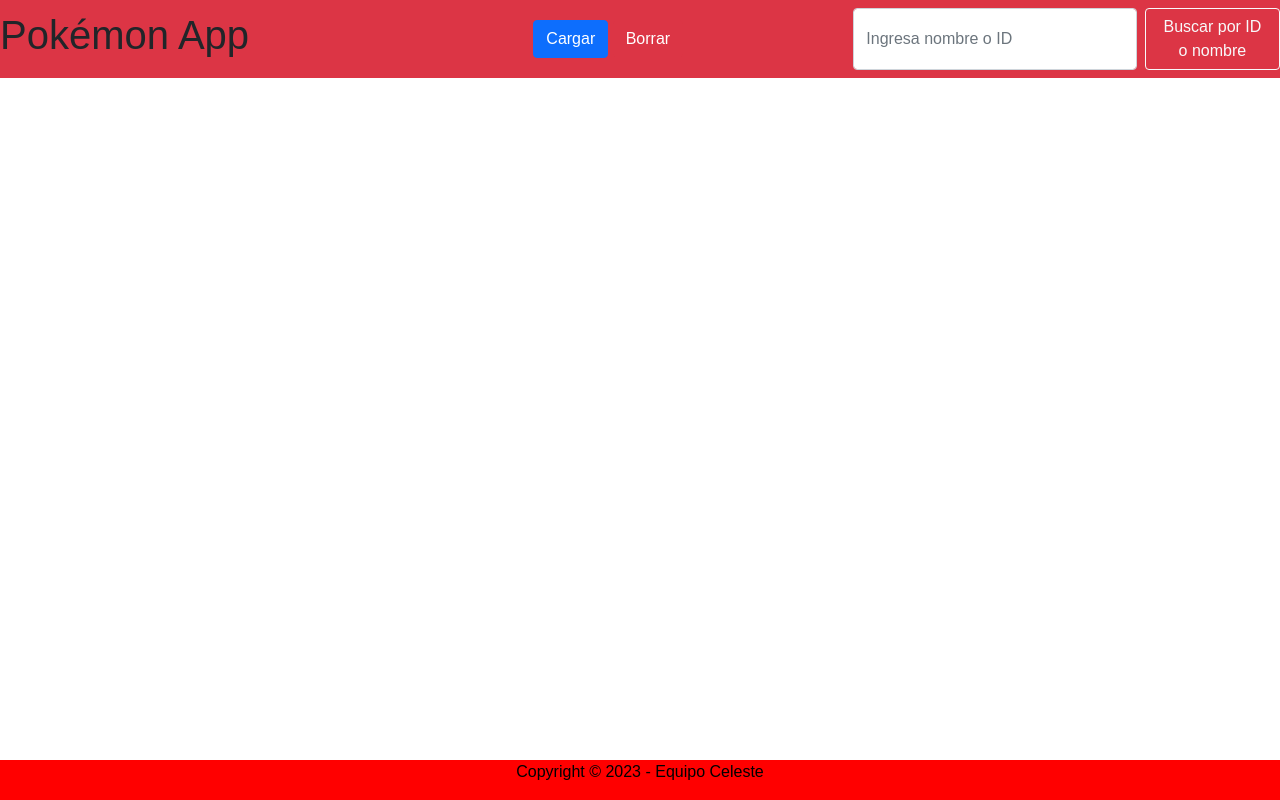
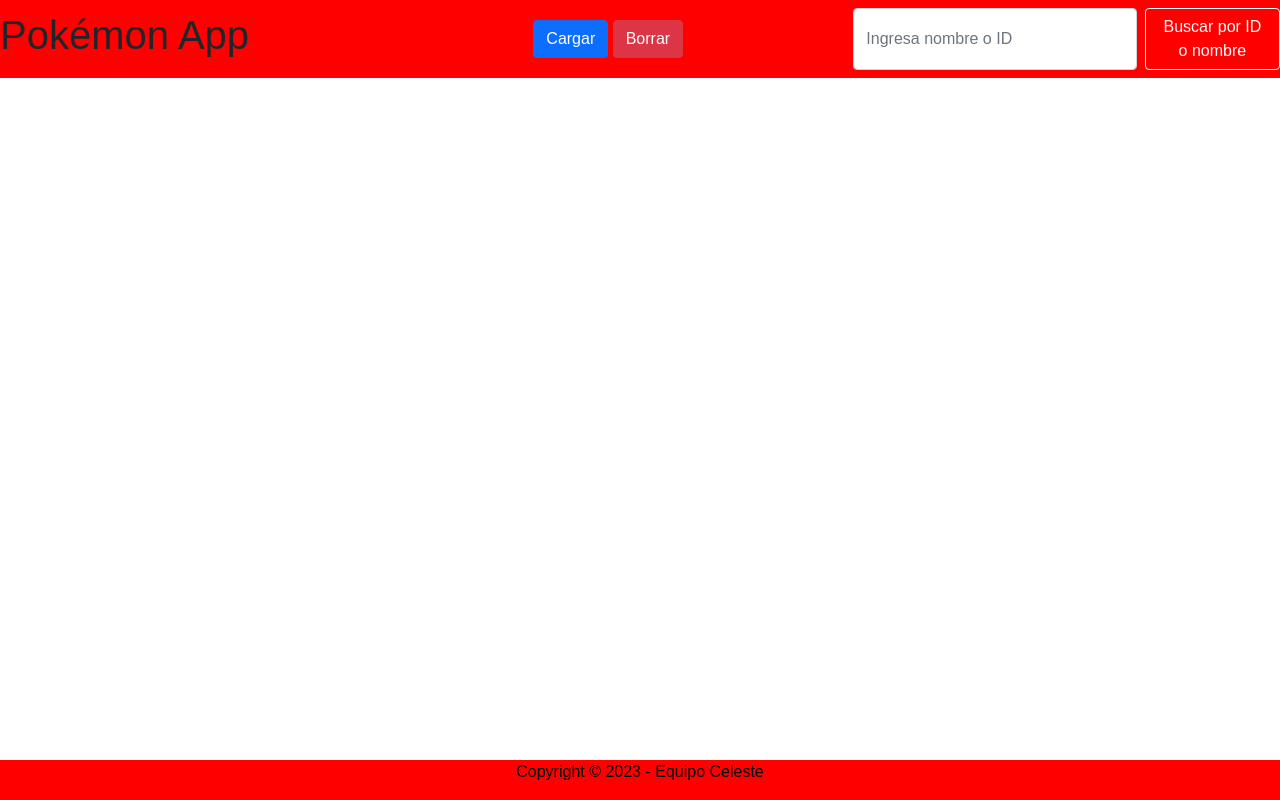
Before and after one commit to boanguibe/pokeapi, a plain HTML site: page index.html in a window 1280 px wide. Drawn offline with nearby package versions, Linux system fonts and the light colour scheme; a web font is replaced by a local one.

Commit message:
API V3 - navbar y footer fixed

```diff
--- a/index.html
+++ b/index.html
@@ -14,7 +14,7 @@
   <body>
 
 
-    <nav class="navbar navbar-expand-lg fixed-top navbar-light bg-danger">
+    <nav class="navbar navbar-expand-lg fixed-top navbar-light">
       <div class="col-5">
         <h1>Pokémon App</h1>
       </div>
```
